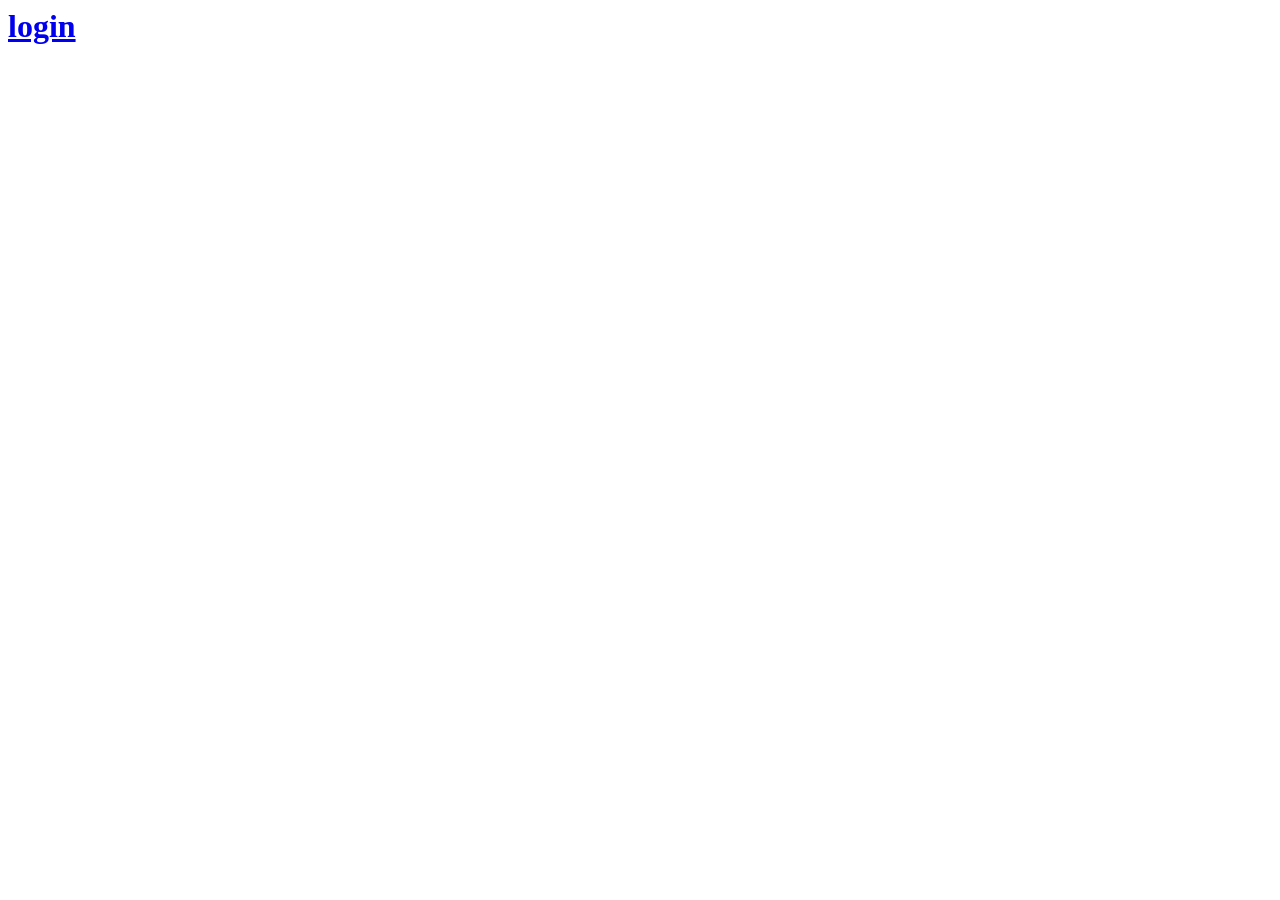
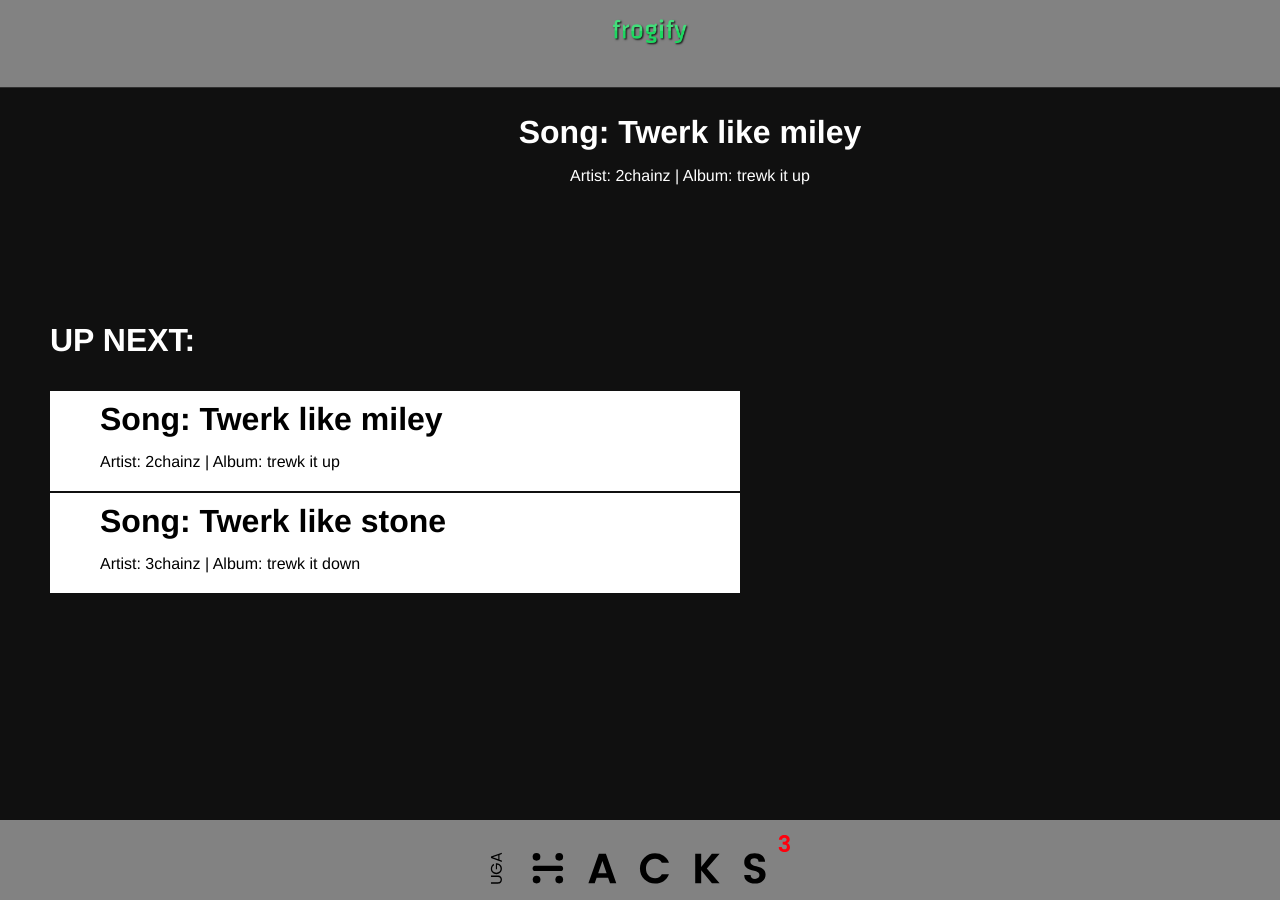
Before and after one commit to jmkovachi/frogify, a Django app: page /frogify/ in a window 1280 px wide. Before the commit the page is almost empty. Run offline with Django 3.2, Linux system fonts and the light colour scheme; parts of the project's set-up code (start-up, migrations or seed data) failed here and were passed over.

Commit message:
intitial front end push

```diff
--- /dev/null
+++ b/frogify/templates/frogify/index.css
@@ -0,0 +1,90 @@
+body,h1,h2,h3,h4,h5,h6 {font-family: "Helvetica Neue",Helvetica,Arial,sans-serif;}
+
+body, html {
+  background-color: #101010;
+  color: #fff;
+  height: 100%;
+  width: 100%;
+  line-height: 1.8;
+  margin: 0;
+  display: flex;
+  flex-direction: column;
+  overflow-x: hidden;
+}
+
+#nav {
+  background-color: #828282;
+  border-bottom: 1px solid #2f2f2f;
+  height: 550px;
+  width: 100%;
+  list-style-type: none;
+  margin-top: 0;
+  padding: 10px;
+  display: flex;
+  justify-content: center;
+}
+
+#logo {
+  height: 35px;
+}
+
+#footerwrap {
+  height: 100%;
+  width: 100%;
+  display: flex;
+  align-items: flex-start;
+}
+
+#footer {
+  background-color: #828282;
+  height: 80px;
+  width: 100%;
+  display: flex;
+  justify-content: center;
+  align-items: center;
+  align-self: flex-end;
+}
+
+#footer img {
+  height: 50px;
+  width: 300px;
+}
+
+#songinfo {
+  padding-left: 50px;
+  margin-bottom: 50px;
+  width: 100%;
+  display: flex;
+  flex-direction: column;
+  align-items: center;
+}
+
+#songinfo h1, p {
+  margin: 0;
+}
+
+#upnext {
+  padding-left: 50px;
+  margin-top: 50px;
+  width: 50%;
+  min-height: 500px;
+  display: flex;
+  flex-direction: column;
+  align-items: flex-start;
+}
+
+.song {
+  padding-left: 50px;
+  margin-bottom: 2px;
+  width: 100%;
+  height: 100px;
+  background-color: white;
+  color: black;
+  display: flex;
+  flex-direction: column;
+  align-items: flex-start;
+}
+
+.song h1, p {
+  margin: 0;
+}
--- a/frogify/templates/frogify/index.html
+++ b/frogify/templates/frogify/index.html
@@ -1 +1,47 @@
-<h1><a href="./login">login</a></h1>
+<!DOCTYPE html>
+<html>
+
+<head>
+  <title>Frogify</title>
+  <meta charset="UTF-8">
+  <meta name="viewport" content="width=device-width, initial-scale=1">
+  <link href="index.css" type="text/css" rel="stylesheet">
+</head>
+
+<body>
+
+ <!--Navbar-->
+  <ul id="nav">
+    <li><img src="frogify.png" alt="logo" id="logo" align="middle"></li>
+    <!-- <li style="padding-left: 25px;"><a href="index.html">Home</a></li> -->
+  </ul>
+
+  <!--  Song Info -->
+  <div id="songinfo">
+    <h1>Song: Twerk like miley</h1>
+    <p>Artist: 2chainz | Album: trewk it up</p>
+  </div>
+
+  <div id="upnext">
+    <h1>UP NEXT: </h1>
+    <div class="song">
+      <h1>Song: Twerk like miley</h1>
+      <p>Artist: 2chainz | Album: trewk it up</p>
+    </div>
+    <div class="song">
+      <h1>Song: Twerk like stone</h1>
+      <p>Artist: 3chainz | Album: trewk it down</p>
+    </div>
+
+  </div>
+
+ <!-- Footer -->
+  <div id="footerwrap">
+    <div id="footer">
+      <img src="logo.svg" alt="">
+    </div>
+  </div>
+
+</body>
+
+</html>
```
Also changed, not shown: frogify/templates/frogify/frogify.png (added), frogify/templates/frogify/logo.svg (added).
